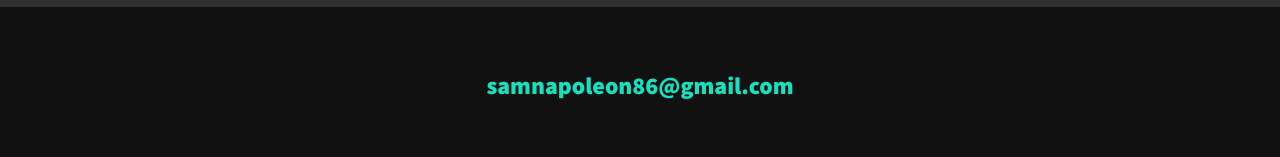
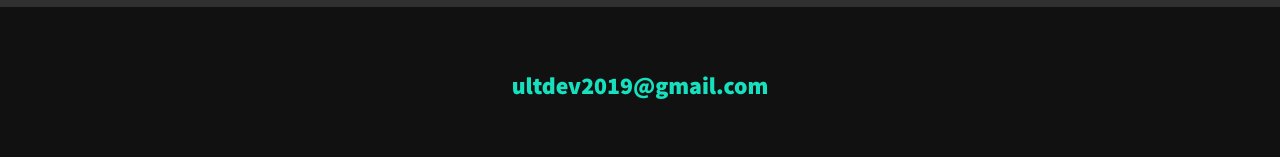
Before and after one commit to naposam/Portfolio, a plain HTML site: page index.html in a window 1280 px wide. Shown: the part 2609-2766 px from the top of the page. Drawn offline with nearby package versions, Linux system fonts and the light colour scheme; files whose address does not match are found by name.

Commit message:
Made changes

```diff
--- a/index.html
+++ b/index.html
@@ -140,7 +140,7 @@
         <!-- Footer -->
         <footer class="footer">
             <!-- replace with your own email address -->
-           <a href="mailto:samnapoleon86@gmail.com" class="footer__link">samnapoleon86@gmail.com</a>
+           <a href="mailto:samnapoleon86@gmail.com" class="footer__link">ultdev2019@gmail.com</a>
             <ul class="social-list">
                 <li class="social-list__item">
                     <a class="social-list__link" href="https://www.instagram.com" target="_blank">
```
